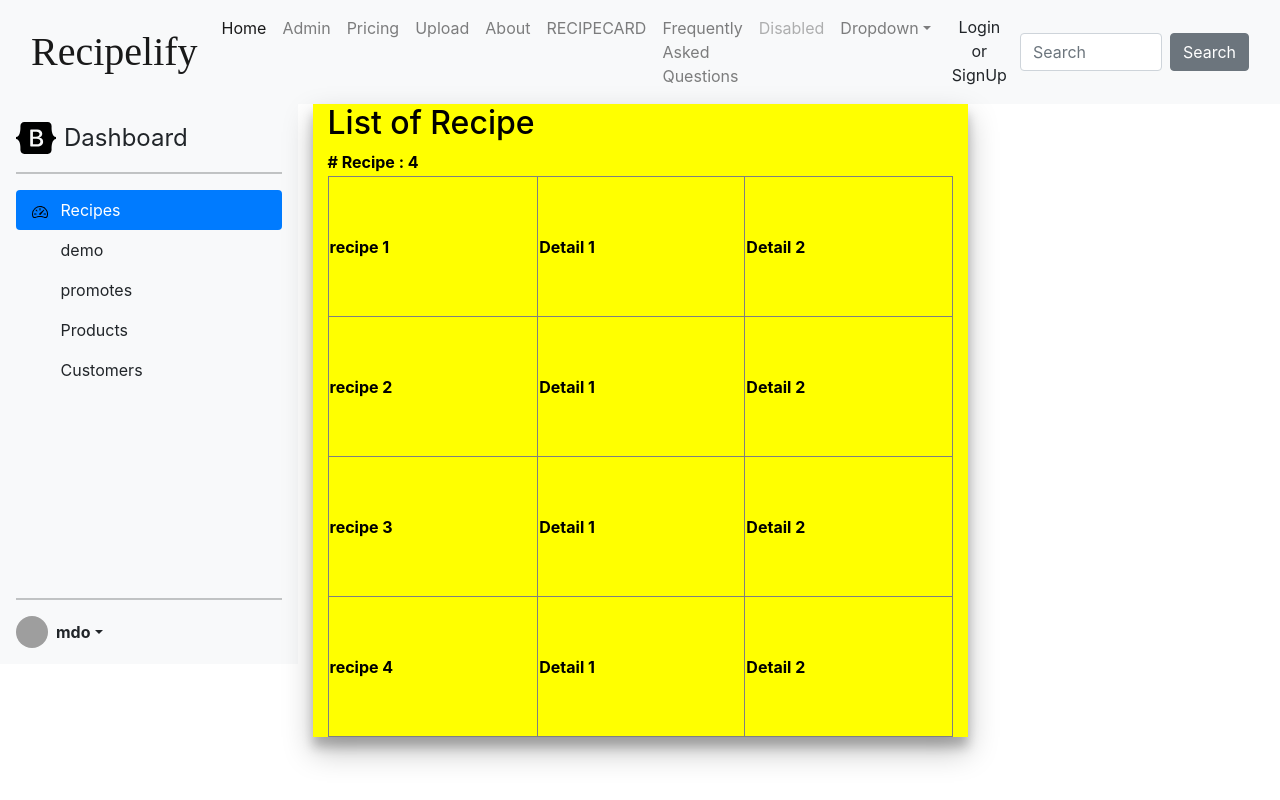
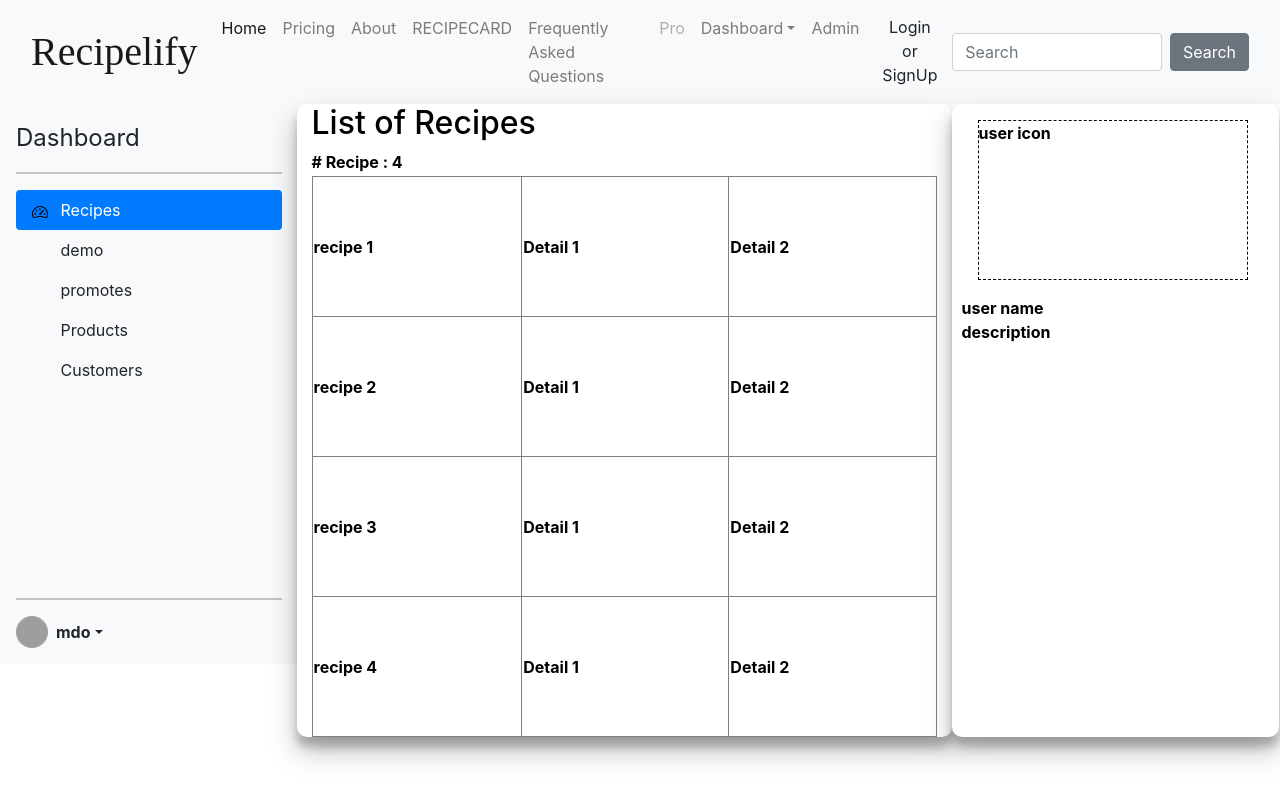
Before and after one commit to JavaFS210601/Group6Frontend, an Angular app: page /dashboard/recipes in a window 1280 px wide. Built offline with nearby package versions, Linux system fonts and the light colour scheme; grey boxes are pictures that could not be loaded; a web font is replaced by a local one.

Commit message:
rearrange the nav and improve the dashboard

```diff
--- a/src/app/component/dashboard-leftbar/dashboard-leftbar.component.html
+++ b/src/app/component/dashboard-leftbar/dashboard-leftbar.component.html
@@ -1,9 +1,9 @@
 <div class="displayControl1">
     <div class="d-flex flex-column flex-shrink-0 p-3 bg-light" style="width: 100%; height:560px;" >
       <a href="/dashboard" class="d-flex align-items-center mb-3 mb-md-0 me-md-auto link-dark text-decoration-none">
-        <svg class="bi me-2" width="40" height="32">
+        <!-- <svg class="bi me-2" width="40" height="32">
           <use xlink:href="#bootstrap" />
-        </svg>
+        </svg> -->
         <span class="fs-4">Dashboard</span>
       </a>
       <hr>
@@ -57,7 +57,7 @@
           <strong>mdo</strong>
         </a>
         <ul class="dropdown-menu text-small shadow" aria-labelledby="dropdownUser2">
-          <li><a class="dropdown-item" href="#">New Recipe</a></li>
+          <li><a class="dropdown-item" href="/upload">New Recipe</a></li>
           <li><a class="dropdown-item" href="#">Settings</a></li>
           <li><a class="dropdown-item" href="#">Profile</a></li>
           <li>
@@ -127,7 +127,7 @@
           <img src="https://github.com/mdo.png" alt="mdo" width="24" height="24" class="rounded-circle">
         </a>
         <ul class="dropdown-menu text-small shadow" aria-labelledby="dropdownUser3">
-          <li><a class="dropdown-item" href="#">New project...</a></li>
+            <li><a class="dropdown-item" href="/upload">New Recipe</a></li>
           <li><a class="dropdown-item" href="#">Settings</a></li>
           <li><a class="dropdown-item" href="#">Profile</a></li>
           <li>
--- a/src/app/component/dashboard-recipe/dashboard-recipe.component.css
+++ b/src/app/component/dashboard-recipe/dashboard-recipe.component.css
@@ -3,13 +3,19 @@
 
         font-weight: bold;
         /* background-image: url("./../../../assets/recipe-sub.jpg"); */
-
+        margin-left: -1em;
         color: rgb(0, 0, 0);
         text-shadow: 2ch;
-        background-blend-mode: darken;
+        /* background-blend-mode: darken; */
+        background-size: cover;
 
-        box-shadow: rgba(0, 0, 0, 0.25) 0px 14px 28px 0px, rgba(0, 0, 0, 0.22) 0px 10px 10px 0px
-
+        background-color: rgb(255, 255, 255);
+        border-bottom-left-radius: 10px;
+        border-bottom-right-radius: 10px;
+        border-top-left-radius: 10px;
+        border-top-right-radius: 10px;
+        box-shadow: rgba(0, 0, 0, 0.25) 0px 14px 28px 0px, rgba(0, 0, 0, 0.22) 0px 10px 10px 0px;
+        /* background-image: linear-gradient(to right, rgb(255, 75, 43), rgb(255, 65, 108)) ,linear-gradient(to right, rgb(255, 75, 43), rgb(255, 65, 108)); */
 }
 
 table  tr td {
@@ -20,3 +26,34 @@ table  tr td {
     /* color: black; */
     z-index: 100;
 }
+
+.right-sidebar {
+    font-family:-apple-system, BlinkMacSystemFont, 'Segoe UI', Roboto, Oxygen, Ubuntu, Cantarell, 'Open Sans', 'Helvetica Neue', sans-serif;
+
+    font-weight: bold;
+    /* background-image: url("./../../../assets/recipe-sub.jpg"); */
+    border-width: 0em;
+    color: rgb(0, 0, 0);
+    text-shadow: 2ch;
+    /* background-blend-mode: darken; */
+    background-size: cover;
+    z-index: 102;
+    padding-left: 10px;
+    background-color: rgb(255, 255, 255);
+    border-bottom-left-radius: 10px;
+    border-bottom-right-radius: 10px;
+    border-top-left-radius: 10px;
+    border-top-right-radius: 10px;
+    box-shadow: rgba(0, 0, 0, 0.25) 0px 14px 28px 0px, rgba(0, 0, 0, 0.22) 0px 10px 10px 0px;
+}
+
+.user-icon {
+    margin: 1em 1em 1em 1em;
+    height: 10em;
+    /* background-color: antiquewhite; */
+    border-width: 0.1em;
+    border-style: dashed;
+}
+.user-name{
+
+}
--- a/src/app/component/dashboard-recipe/dashboard-recipe.component.html
+++ b/src/app/component/dashboard-recipe/dashboard-recipe.component.html
@@ -3,10 +3,10 @@
         <app-dashboard-leftbar></app-dashboard-leftbar>
     </div>
     <!--End of left pannel -->
-    <div class="col-6 main" style="background-color: yellow;">
+    <div class="col-6 main" style="">
 
         <div>
-            <h2>List of Recipe</h2>
+            <h2>List of Recipes</h2>
             <div> # Recipe <span> : 4</span></div>
 
 
@@ -39,24 +39,13 @@
             </table>
         </div>
 
-        <!-- <a routerLink="/detail/1">Test link for detail page</a> -->
-        <!-- <div *ngIf="user">
-      <h3>{{user.username | uppercase}} - Details </h3>
-      <h4>id {{ user.user_id }}</h4>
-      <div class="row userinfo">
-        <div class="row">
-          <div class="col-sm-4"> {{user.first_name}}</div>
-          <div class="col-sm-4"> {{user.last_name}}</div>
 
-        </div>
-        <div class="row">
+    </div>
 
-          <div class="col-sm-4"> role id: {{ user.role_id.role }}</div>
-          <div class="col-sm-4"> recipe id:{{ user.recipe_id }}</div>
-        </div>
-
-      </div>
-    </div> -->
+    <div class="col-3 right-sidebar">
+            <div class="user-icon">user icon</div>
+            <div class="user-name">user name</div>
+            <div class="user-description">description</div>
     </div>
 
 
--- a/src/app/component/dashboard/dashboard.component.css
+++ b/src/app/component/dashboard/dashboard.component.css
@@ -11,3 +11,13 @@
         /* background: url("./../../../assets/pexels-aleksandar-pasaric.jpg" ) no-repeat 100%; */
 
 }
+
+.right-sidebar {
+    font-weight: bold;
+    /* background-image: url("./../../../assets/recipe-sub.jpg"); */
+
+    color: rgb(0, 0, 0);
+    text-shadow: 2ch;
+    /* background-blend-mode: darken; */
+    background-size: cover;
+}
--- a/src/app/component/dashboard/dashboard.component.html
+++ b/src/app/component/dashboard/dashboard.component.html
@@ -1,4 +1,4 @@
-<div class="row" style="height:560px; background-color: aquamarine;">
+<div class="row" style="height:560px; ">
 
   <div class="col-3" style="width: 100%; height: 100%;">
     <app-dashboard-leftbar></app-dashboard-leftbar>
@@ -6,13 +6,17 @@
   <!-- \\\\\\\\\\\\\\\\\\\\\\\\\\\\\\\\\\\\\\\\\\\\\\\\\\\         -->
 
 
-<div class="col-6 main" style="background-color: aquamarine;">
+<div class="col-6 main" style="">
 
+  <div> Welcome! Ken , Chani, Justin, PHin </div>
+</div>
+
+<div class="col-3" style="">
+<!-- <a routerLink="/detail/1">Test link for detail page</a> -->
+<div class="right-sidebar">
 
 </div>
 
-<div class="col-3" style="background-color: rgb(149, 149, 161);">
-<!-- <a routerLink="/detail/1">Test link for detail page</a> -->
 <div *ngIf="user">
   <h3>{{user.username | uppercase}} - Details </h3>
   <h4>id {{ user.user_id }}</h4>
--- a/src/app/component/navbar/navbar.component.html
+++ b/src/app/component/navbar/navbar.component.html
@@ -12,15 +12,13 @@
             <span class="visually-hidden">(current)</span>
           </a>
         </li>
-        <li class="nav-item">
-          <a class="nav-link"  routerLink="/admin">Admin</a>
-        </li>
+
         <li class="nav-item">
           <a class="nav-link" href="#">Pricing</a>
         </li>
-        <li class="nav-item">
+        <!-- <li class="nav-item">
           <a class="nav-link" routerLink="/upload">Upload</a>
-        </li>
+        </li> -->
         <li class="nav-item">
           <a class="nav-link" routerLink="/about">About</a>
         </li>
@@ -31,17 +29,20 @@
           <a class="nav-link" routerLink="/faq">Frequently Asked Questions</a>
         </li>
         <li class="nav-item">
-          <a class="nav-link disabled" href="#" tabindex="-1" aria-disabled="true">Disabled</a>
+          <a class="nav-link disabled" href="#" tabindex="-1" aria-disabled="true">Pro</a>
         </li>
         <li class="nav-item dropdown">
-          <a class="nav-link dropdown-toggle" data-bs-toggle="dropdown" href="#" role="button" aria-haspopup="true" aria-expanded="false">Dropdown</a>
+          <a class="nav-link dropdown-toggle" data-bs-toggle="dropdown" href="#" role="button" aria-haspopup="true" aria-expanded="false">Dashboard</a>
           <div class="dropdown-menu">
-            <a class="dropdown-item" href="/dashboard">Dashboard</a>
-            <a class="dropdown-item" href="#">Another action</a>
-            <a class="dropdown-item" href="#">Something else here</a>
+            <a class="dropdown-item" href="/dashboard">main panel</a>
+            <a class="dropdown-item" href="#">promotes</a>
+            <a class="dropdown-item" href="#">demo</a>
             <div class="dropdown-divider"></div>
-            <a class="dropdown-item" href="#">Separated link</a>
+            <a class="dropdown-item" href="/upload">New recipe</a>
           </div>
+        </li>
+        <li class="nav-item">
+          <a class="nav-link"  routerLink="/admin">Admin</a>
         </li>
         <li><button  class= "loginButton" type="button" class="btn btn-sucess" routerLink="/login">Login or SignUp</button>
         </li>
```
